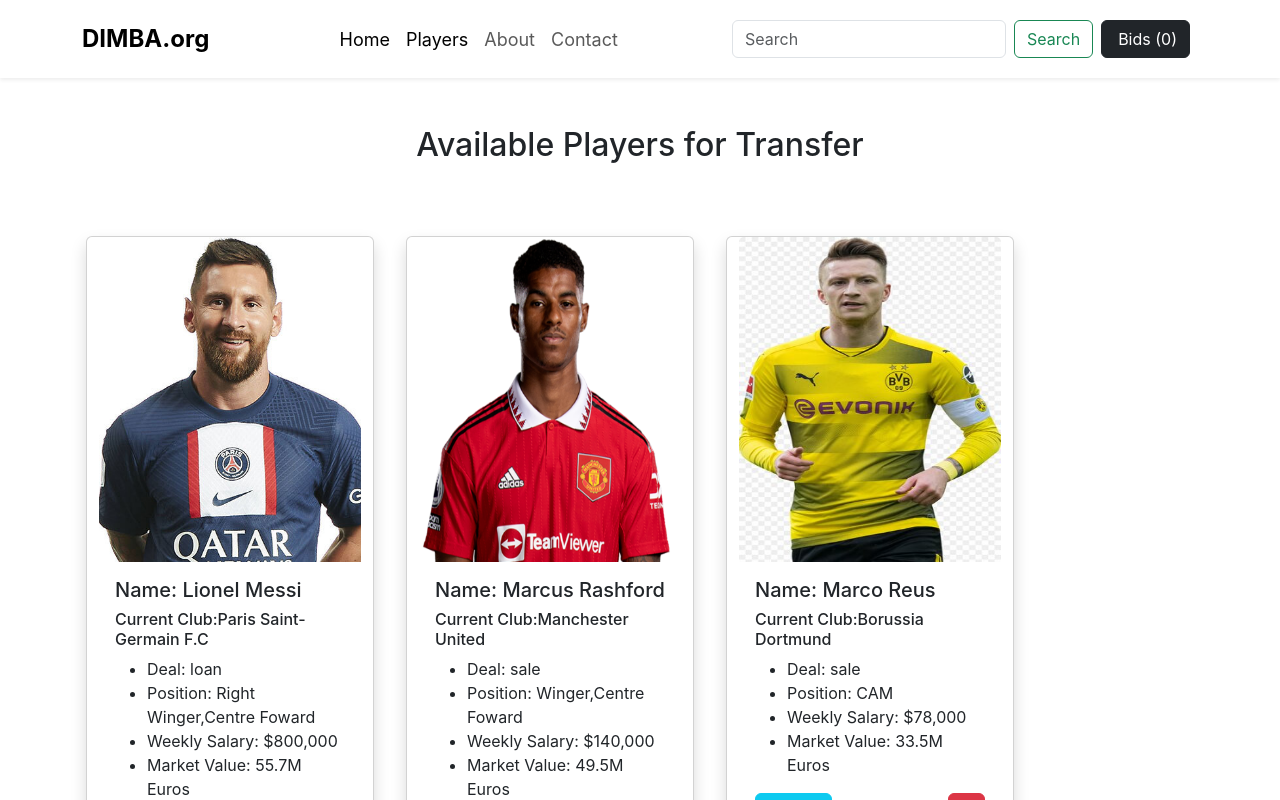
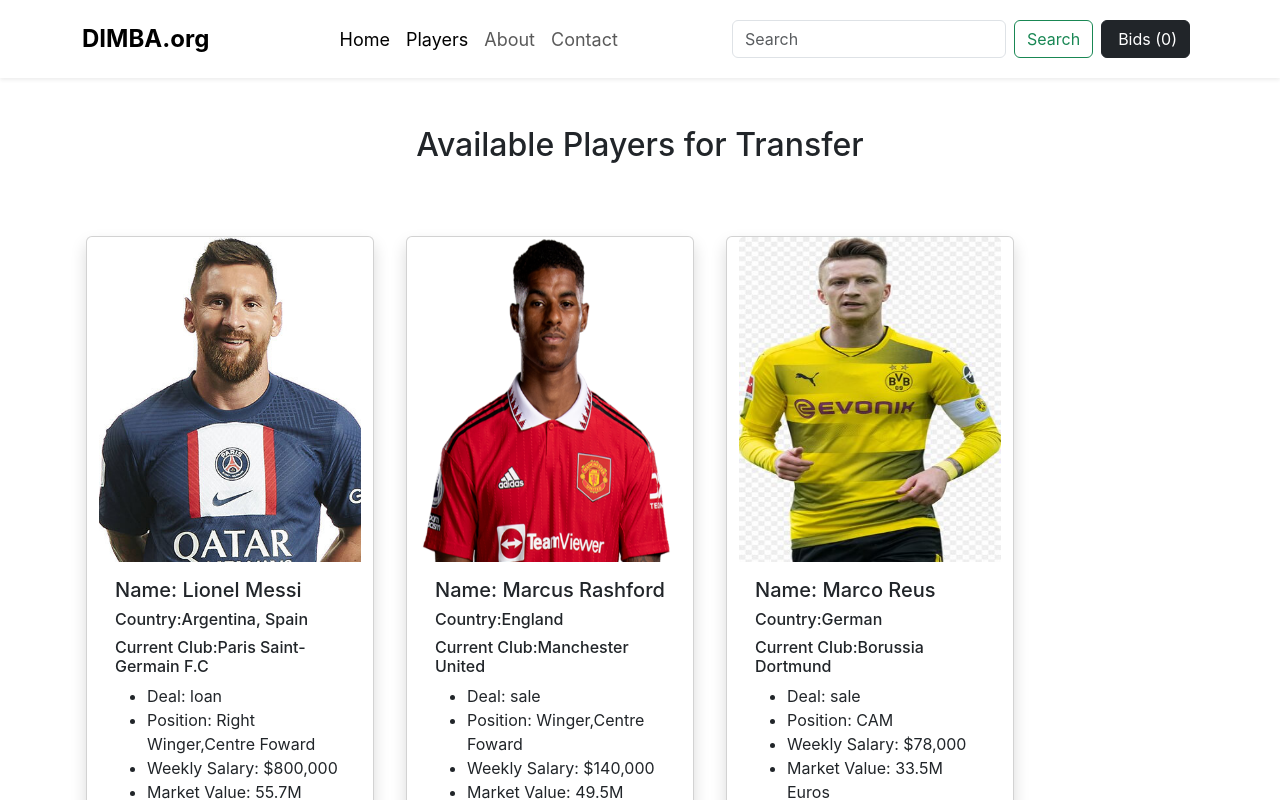
Before and after one commit to melvin-class-work-projects/group-three-phase-2-project, a React (Create React App) app: page /players in a window 1280 px wide. Shown: the top 800 px of the page. Built offline with nearby package versions, Linux system fonts and the light colour scheme; data requests are answered from the project's data file.

Commit message:
add player country on the display card

```diff
--- a/src/components/PlayerList.jsx
+++ b/src/components/PlayerList.jsx
@@ -18,6 +18,7 @@
                             <img src={player.image} className="card-img-top" alt={player.name} style={{"background-size":"cover","background-repeat":"no-repeat","height":"325px"}}></img>
                             <div className="card-body">
                                 <h5 className="card-title">Name: {player.name}</h5>
+                                <h6>Country:{player.nationality}</h6>
                                 <h6>Current Club:{player.club}</h6>
                                 <ul>
                                     <li>Deal: {player.type}</li>
```
